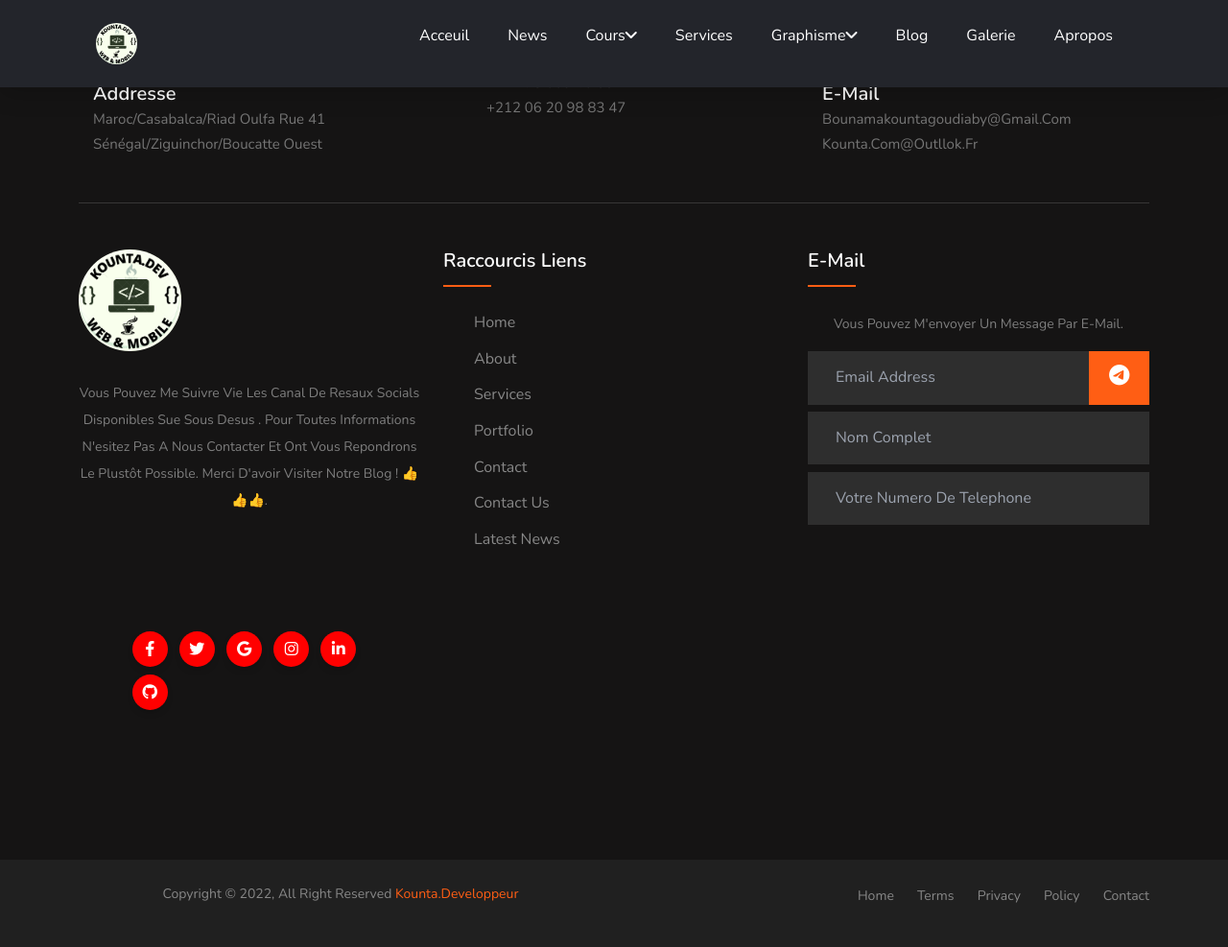
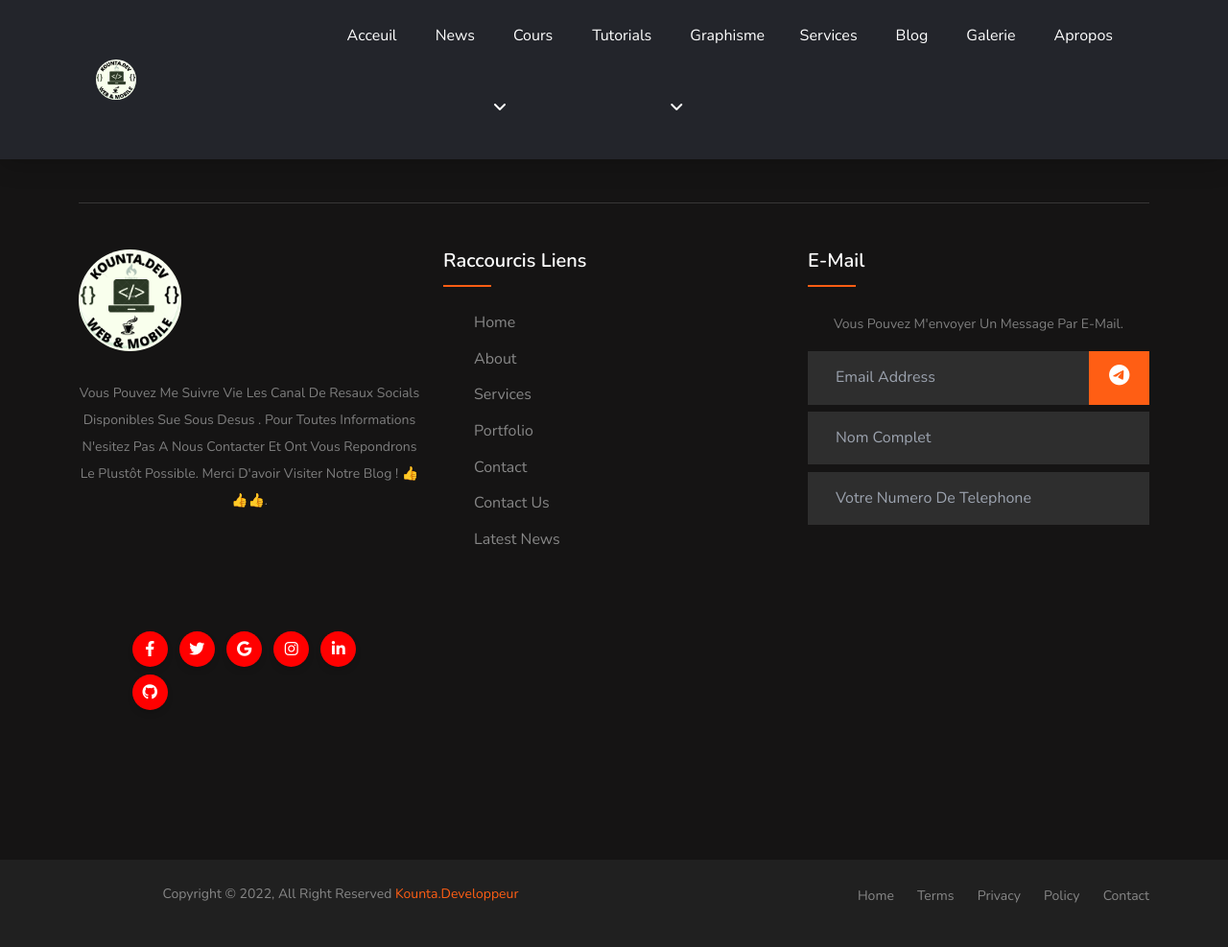
Before and after one commit to Kountade/cours, a Django app: page /acceuil in a window 1280 px wide. Shown: the whole page at 96% size. Run offline with Django 4.2, Linux system fonts and the light colour scheme; style sheets or scripts are compiled from the project's sources; some libraries are stand-ins or nearby versions; some web fonts are replaced.

Commit message:
link tutorias

```diff
--- a/blog/templates/base.html
+++ b/blog/templates/base.html
@@ -91,7 +91,7 @@
             </li>
           </ul>
         </li>
-        <li class="menu-item"><a href="/service">Services</a></li>
+        <li class="menu-item"><a href="#">Tutorials</a></li>
         <li class="menu-item">
           <a class="sub-btn" href="#"> Graphisme<i class="fas fa-angle-down"></i></a>
           <ul class="sub-menu">
@@ -101,6 +101,7 @@
             <li class="sub-item"><a href="#">UI XD</a></li>
           </ul>
         </li>
+        <li class="menu-item"><a href="/service">Services</a></li>
         <li class="menu-item"><a href="/blogs">Blog</a></li>
         <li class="menu-item"><a href="/galerie">Galerie</a></li>
         <li class="menu-item"><a href="/apropos">Apropos</a></li>
```
Also changed, not shown: blog/templates/blog/tuto/all.html (added), blog/templates/blog/tuto/serie.html (added), blog/templates/blog/tuto/tutorial.html (added), db.sqlite3, media/cookies-logiciel.jpg (added).
